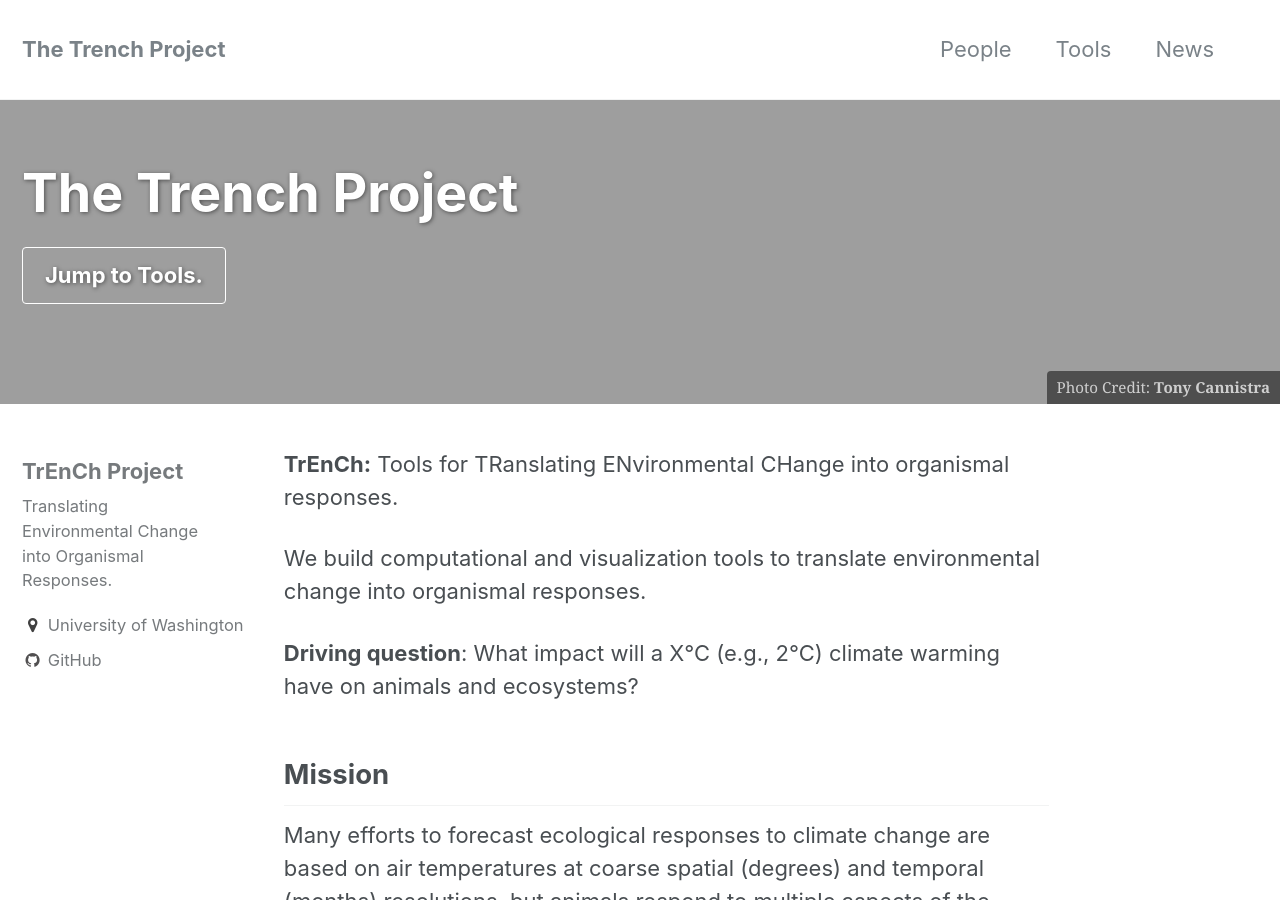
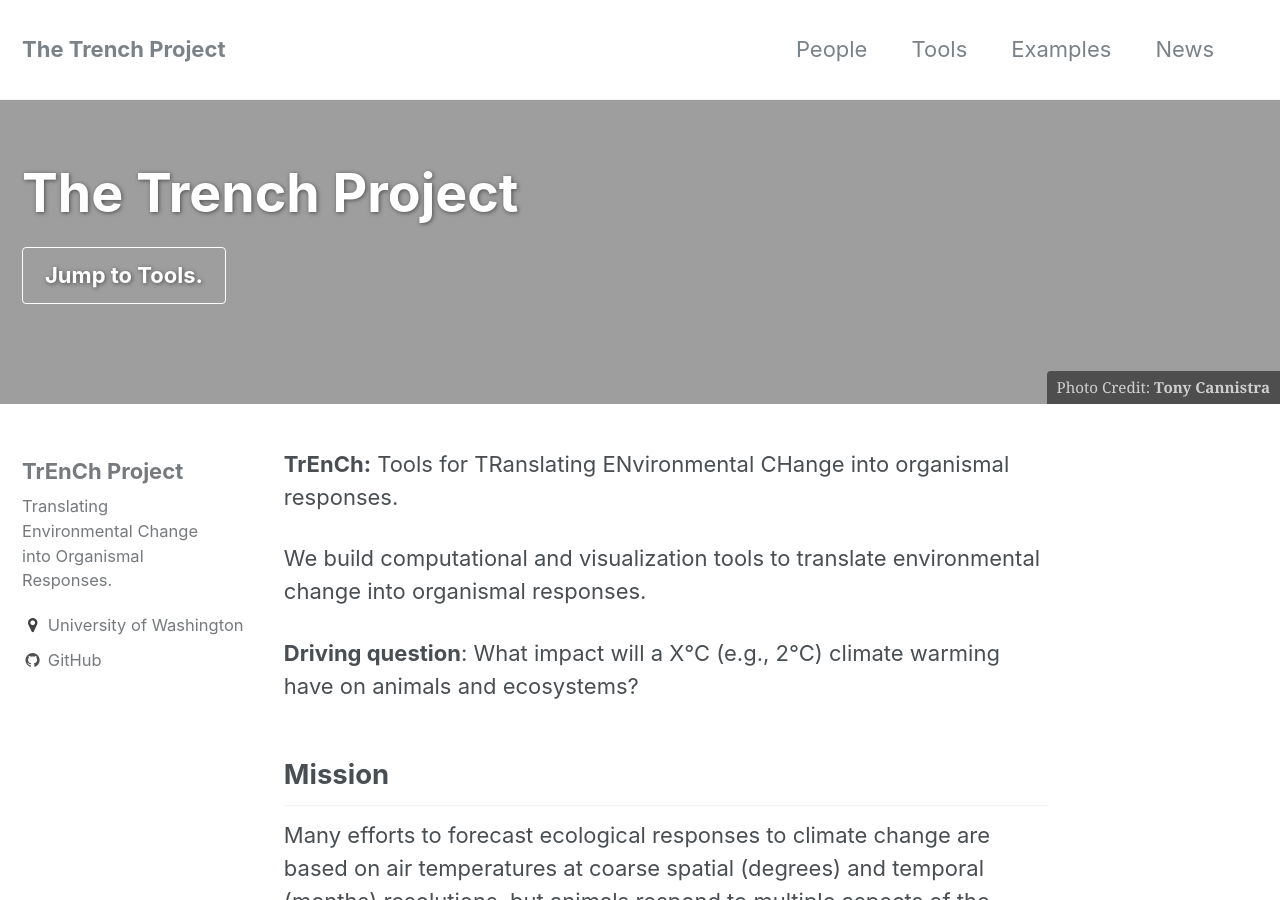
Before and after one commit to trenchproject/trenchproject.github.io, a Jekyll site: the page built from index.md, in a window 1280 px wide and 900 px high. Built offline with Jekyll 4.4.1, drawn with Linux system fonts in a browser that asks for light colours.

Commit message:
updated to examples

```diff
--- a/_data/navigation.yml
+++ b/_data/navigation.yml
@@ -4,5 +4,7 @@ main:
     url: /people
   - title: "Tools"
     url: /tools
+  - title: "Examples"
+    url: "/examples"
   - title: "News"
     url: /news
```
